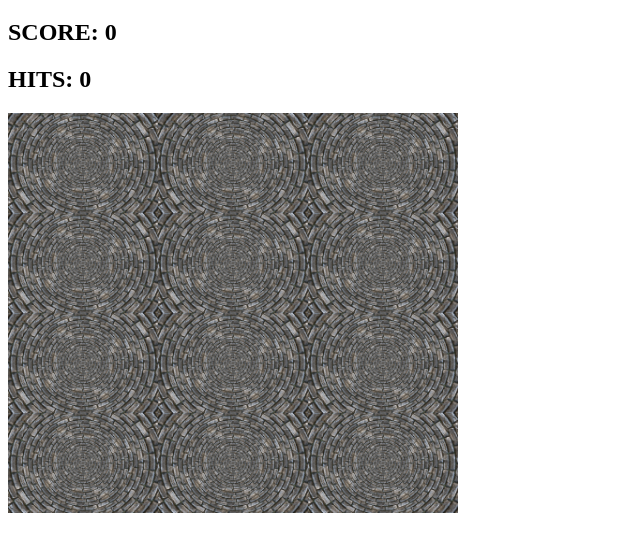
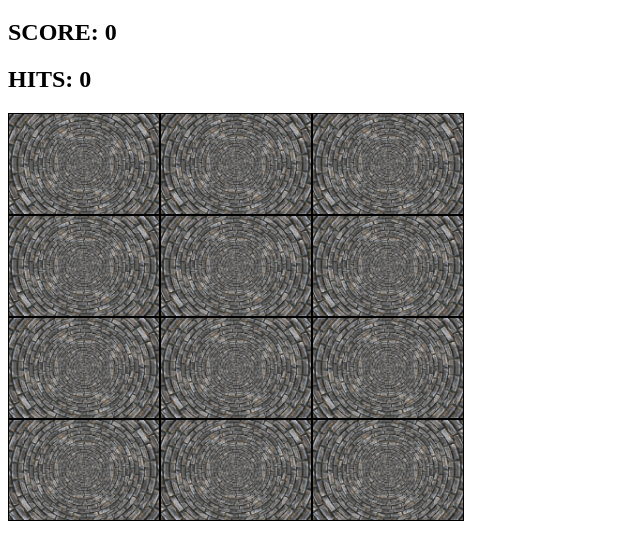
Before and after one commit to gabrielmissio/javascript-sandbox, a plain HTML site: page memory-game/index.html in a window 1280 px wide. Shown: the part 61-620 px from the top of the page, without its empty margins (0-640 px from the left). Drawn offline with Linux system fonts and the light colour scheme.

Commit message:
feat: add solid black border between the cards in memory-game demo

```diff
--- a/memory-game/styles.css
+++ b/memory-game/styles.css
@@ -1,6 +1,10 @@
 #grid {
-  width: 450px;
-  height: 350px;
+  width: 460px;
+  height: auto;
   display: flex;
   flex-wrap: wrap;
 }
+
+img {
+  border: solid black 1px;
+}
```
